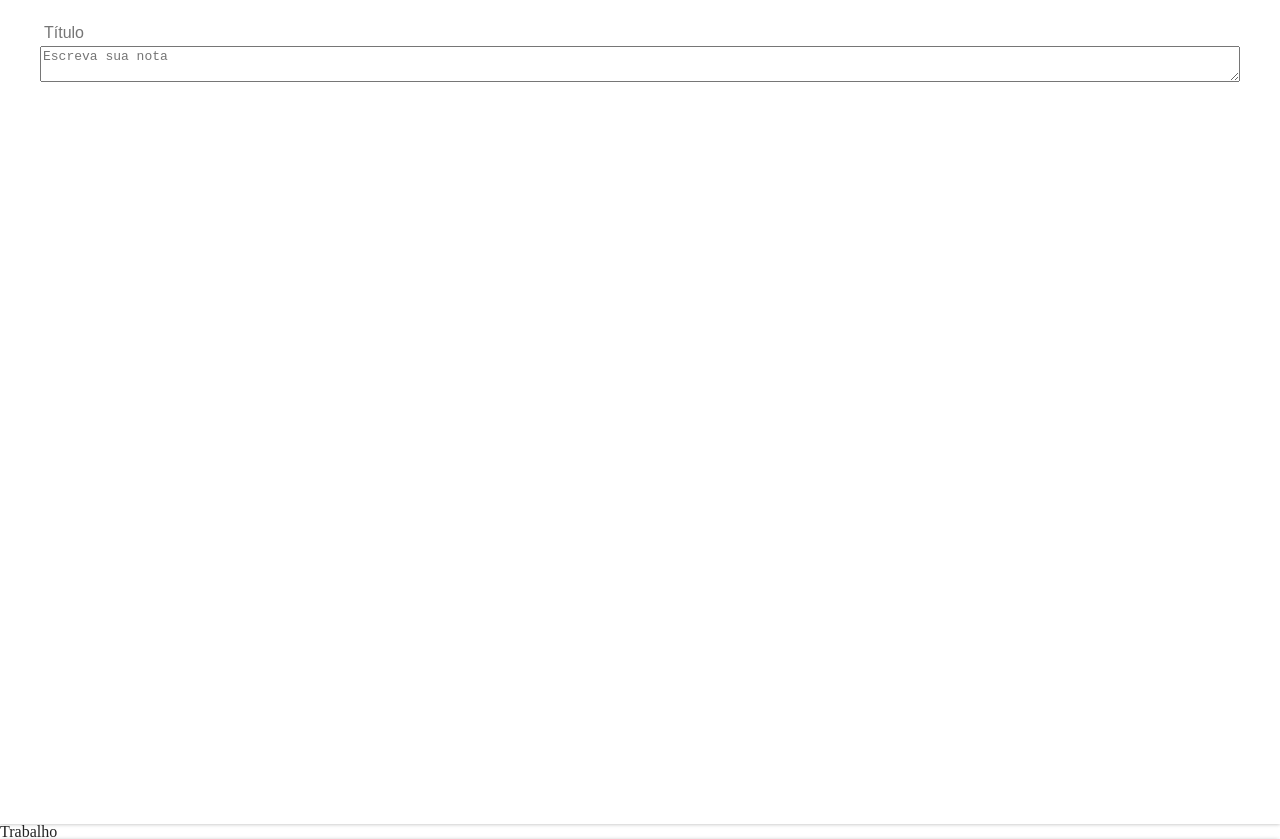
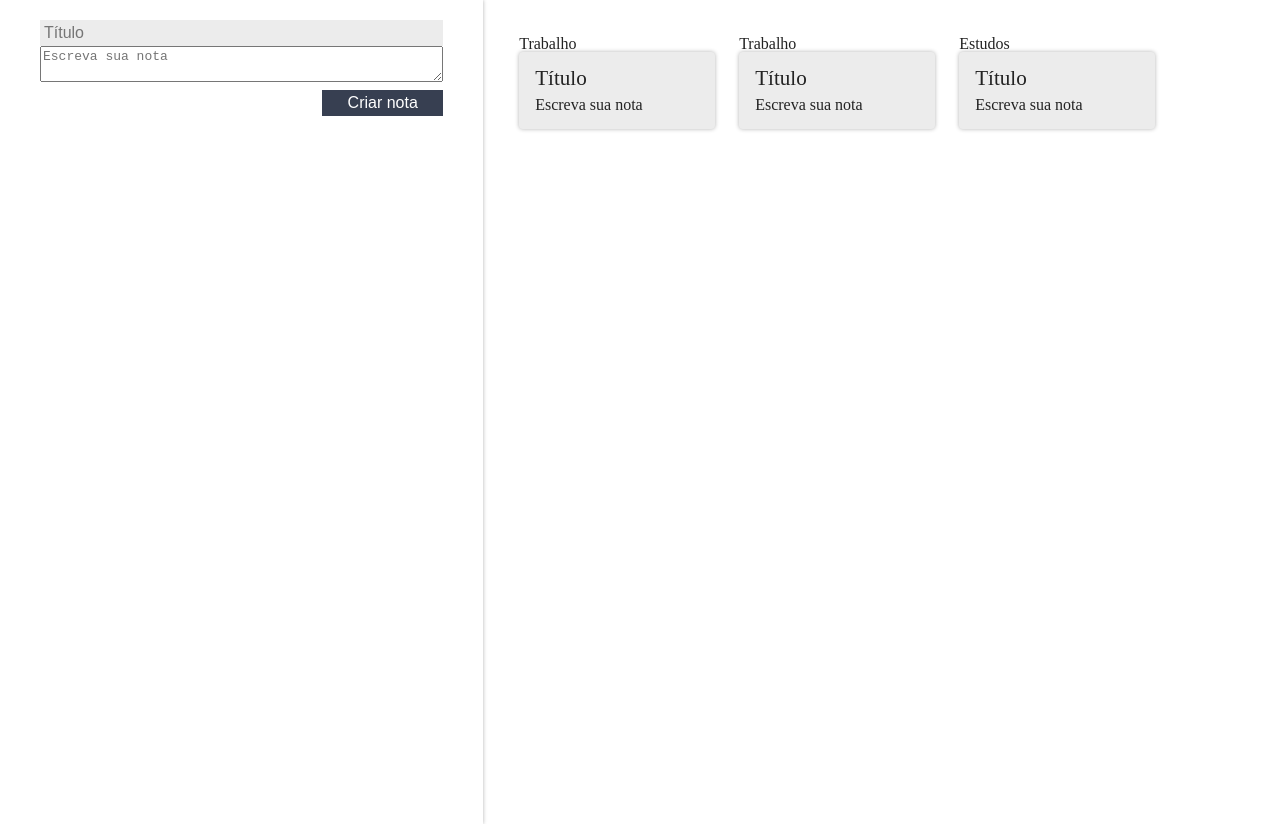
Before and after one commit to zfelipesilveira/react-alura, a React (Create React App) app: page / in a window 1280 px wide. Shown: the top 839 px of the page. Built offline with nearby package versions, Linux system fonts and the light colour scheme.

Commit message:
adicionando estilo ao app

```diff
--- a/src/assets/App.css
+++ b/src/assets/App.css
@@ -0,0 +1,11 @@
+.conteudo {
+    display: flex;
+  }
+
+  :root {
+    --primaria: #58a4b0;
+    --secundaria: #373f51;
+    --secundaria-ativa: #cccccc;
+    --fundo: #ffffff;
+    --fundo-detalhes: #ececec;
+  }
--- a/src/components/ListaDeNotas/estilo.css
+++ b/src/components/ListaDeNotas/estilo.css
@@ -0,0 +1,15 @@
+.lista-notas {
+    background-color: var(--fundo);
+    flex-grow: 3;
+    display: grid;
+    grid-template-columns: auto auto auto auto auto;
+    list-style-type: none;
+    padding-left: 24px;
+    padding-top: 24px;
+  }
+  .lista-notas_item {
+    margin: 12px;
+    max-width: 240px;
+    max-height: 400px;
+    display: inline;
+  }
```
